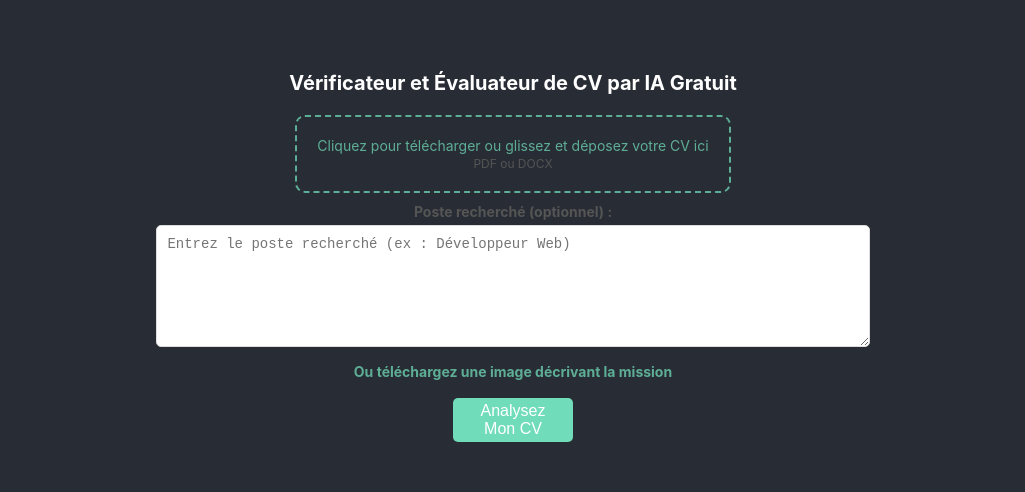
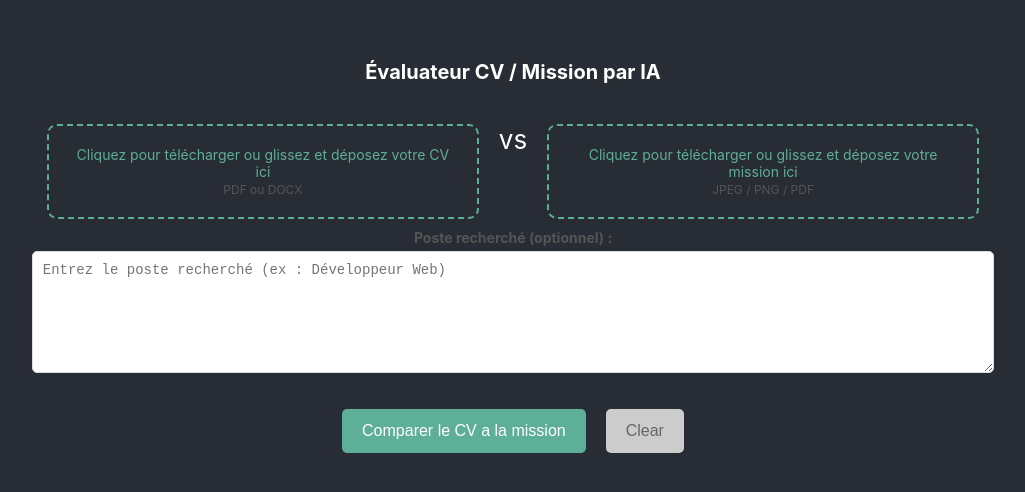
Before and after one commit to QuentinRls/cvReader, a React (Create React App) app: page / in a window 1280 px wide. Shown: the part 150-642 px from the top of the page, without its empty margins (127-1152 px from the left). Built offline with nearby package versions, Linux system fonts and the light colour scheme.

Commit message:
optimize todo

```diff
--- a/src/cvReader.css
+++ b/src/cvReader.css
@@ -1,6 +1,5 @@
 .form-container {
     min-width: 200px;
-    width: 60%;
     height: 100%;
     text-align: center;
     padding: 20px;
@@ -21,6 +20,7 @@ h1 {
 }
 
 .upload-box {
+    width: 40%;
     border: 2px dashed #7fffd49e;
     padding: 20px;
     border-radius: 10px;
@@ -53,7 +53,7 @@ li {
 }
 
 textarea {
-    width: 90%;
+    width: 97%;
     padding: 10px;
     border: 1px solid #ddd;
     border-radius: 5px;
@@ -96,7 +96,7 @@ textarea:focus {
 }
 
 .analyze-btn {
-    background-color: #7fffd4d5;
+    background-color: #7fffd49e;
     color: white;
     border: none;
     padding: 10px 20px;
@@ -104,7 +104,6 @@ textarea:focus {
     cursor: pointer;
     font-size: 16px;
     transition: background-color 0.3s, transform 0.3s;
-    width: 120px;
     height: 44px;
     display: flex;
     align-items: center;
@@ -165,17 +164,27 @@ textarea:focus {
 }
 
 .clear-btn {
-    margin: 20px;
-    padding: 10px 20px;
-    background-color: red;
+    background-color: #80002B;
     color: white;
     border: none;
+    padding: 10px 20px;
     border-radius: 5px;
     cursor: pointer;
+    font-size: 16px;
+    transition: background-color 0.3s, transform 0.3s;
+    height: 44px;
+    display: flex;
+    align-items: center;
+    justify-content: center;
+    position: relative;
+
+
 }
 
 .clear-btn:hover {
-    background-color: darkred;
+    background-color: #8f3956;
+    transform: scale(1.05);
+
 }
 
 .mission-box input[type="file"] + label {
@@ -189,9 +198,15 @@ textarea:focus {
     text-decoration: underline;
 }
 
+.images-container {
+    display: flex;
+    justify-content: center;
+    gap: 20px;
+    margin-top: 20px;
+}
+
 .progress-bar-container {
     justify-self: center;
-    width: 15%;
 }
 
 .progress-bar {
@@ -203,3 +218,36 @@ textarea:focus {
     border-radius: 25px;
     transition: width 0.4s ease-in-out;
 }
+
+.result-container {
+    display: flex;
+    flex-wrap: wrap;
+    gap: 20px; /* Espace entre les boîtes */
+}
+
+.result-box {
+    background: #1a1a1a;
+    padding: 20px;
+    margin-bottom: 20px;
+    border-radius: 10px;
+    box-shadow: 0 0 10px rgba(0, 0, 0, 0.1);
+    flex: 1 1 calc(33.333% - 20px); /* Ajustez la largeur des boîtes */
+    box-sizing: border-box;
+}
+
+.result-boxes {
+    display: contents;
+}
+
+.button-container {
+    display: flex;
+    justify-content: center;
+    gap: 20px; /* Espace entre les boutons */
+    margin-top: 20px;
+}
+
+.clear-btn:disabled {
+    background-color: #cccccc;
+    cursor: not-allowed;
+    color: #666666;
+}
--- a/src/cvReader.js
+++ b/src/cvReader.js
@@ -77,16 +77,27 @@ function CvReader({ onResult, onClear }) {
     if (!data || !data.analysis) return null;
 
     const lines = data.analysis.split("\n");
-    return lines.map((line, index) => {
+    const resultComponents = [];
+    let currentBox = [];
+
+    lines.forEach((line, index) => {
       if (line.startsWith("**") && line.endsWith("**")) {
+        if (currentBox.length > 0) {
+          resultComponents.push(
+            <div key={`box-${index}`} className="result-box">
+              {currentBox}
+            </div>
+          );
+          currentBox = [];
+        }
         const title = line.slice(2, -2).trim();
-        return (
+        currentBox.push(
           <h2 key={index} className="result-title">
             {title}
           </h2>
         );
       } else if (line.startsWith("- ")) {
-        return (
+        currentBox.push(
           <li key={index} className="result-list-item">
             {line.slice(2).trim()}
           </li>
@@ -94,7 +105,7 @@ function CvReader({ onResult, onClear }) {
       } else if (line.includes("%")) {
         const percentage = line.match(/\d+%/)[0];
         const value = parseInt(percentage, 10);
-        return (
+        currentBox.push(
           <div key={index} className="progress-bar-container">
             <CircularProgressbar
               value={value}
@@ -109,29 +120,40 @@ function CvReader({ onResult, onClear }) {
             />
           </div>
         );
-      }
-      return (
+      } else {
+        currentBox.push(
           <p key={index} className="result-paragraph">
             {line}
           </p>
         );
+      }
     });
+
+    if (currentBox.length > 0) {
+      resultComponents.push(
+        <div key={`box-${lines.length}`} className="result-box">
+          {currentBox}
+        </div>
+      );
+    }
+
+    return resultComponents;
   };
 
   return (
     <div className="form-container">
-      <h1>Vérificateur et Évaluateur de CV par IA Gratuit</h1>
-      {result ? (
+      <h1>Évaluateur CV / Mission par IA</h1>
+      {result && (
         <div className="result-container">
-          <h1>Résultat de l'analyse :</h1>
-          <div>{formatResult(result)}</div>
-          <button onClick={handleClear} className="clear-btn">Effacer</button>
+          <div className="result-boxes">{formatResult(result)}</div>
         </div>
-      ) : (
+      )}
       <form onSubmit={handleSubmit} className="form">
+        <div className='images-container'>
+          {!fileURL && (
             <div className="upload-box">
               <label htmlFor="fileInput">
-              {file ? file.name : "Cliquez pour télécharger ou glissez et déposez votre CV ici"}
+                Cliquez pour télécharger ou glissez et déposez votre CV ici
                 <br />
                 <span>{file ? "" : "PDF ou DOCX"}</span>
               </label>
@@ -143,6 +165,7 @@ function CvReader({ onResult, onClear }) {
                 required
               />
             </div>
+          )}
           {fileURL && (
             <div className="pdf-preview">
               <iframe
@@ -153,6 +176,26 @@ function CvReader({ onResult, onClear }) {
               ></iframe>
             </div>
           )}
+          vs
+          <div className="upload-box">
+            <input
+              id="missionFile"
+              type="file"
+              accept="image/*"
+              onChange={handleMissionFileChange}
+            />
+            <label htmlFor="missionFile">
+              Cliquez pour télécharger ou glissez et déposez votre mission ici
+              <br />
+              <span>{file ? "" : "JPEG / PNG / PDF"}</span>
+            </label>
+            {missionFileURL && (
+              <div className="image-preview">
+                <img src={missionFileURL} alt="Aperçu de la mission" width="100%" />
+              </div>
+            )}
+          </div>
+        </div>
         <div className="job-box">
           <label htmlFor="jobPosition" className="form-label">
             Poste recherché (optionnel) :
@@ -165,27 +208,15 @@ function CvReader({ onResult, onClear }) {
             onChange={(e) => setJobPosition(e.target.value)}
           />
         </div>
-          <div className="mission-box">
-            <input
-              id="missionFile"
-              type="file"
-              accept="image/*"
-              onChange={handleMissionFileChange}
-            />
-            <label htmlFor="missionFile" className="form-label">
-              Ou téléchargez une image décrivant la mission
-            </label>
-            {missionFileURL && (
-              <div className="image-preview">
-                <img src={missionFileURL} alt="Aperçu de la mission" width="100%" />
+        <div className="button-container">
+          <button type="submit" className="analyze-btn" disabled={loading}>
+            {loading ? <Loader /> : "Comparer le CV a la mission"}
+          </button>
+          <button onClick={handleClear} className="clear-btn" disabled={!file && !missionFile}>
+            Clear
+          </button>
         </div>
-            )}
-          </div>
-          <button type="submit" className="analyze-btn" disabled={loading}>
-            {loading ? <Loader /> : "Analysez Mon CV"}
-          </button>
       </form>
-      )}
     </div>
   );
 }
```
Lines whose indentation alone changed are shown as unchanged.
